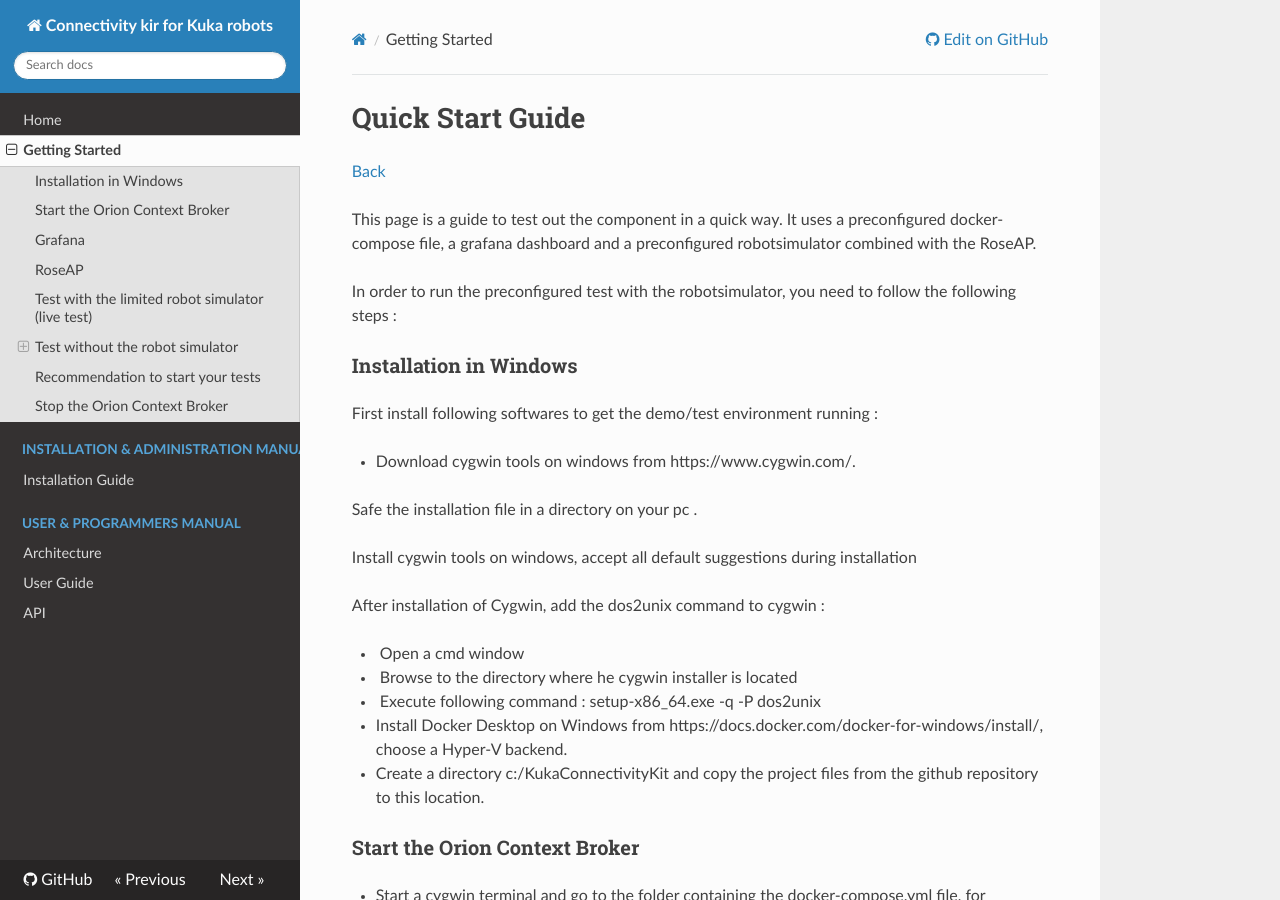
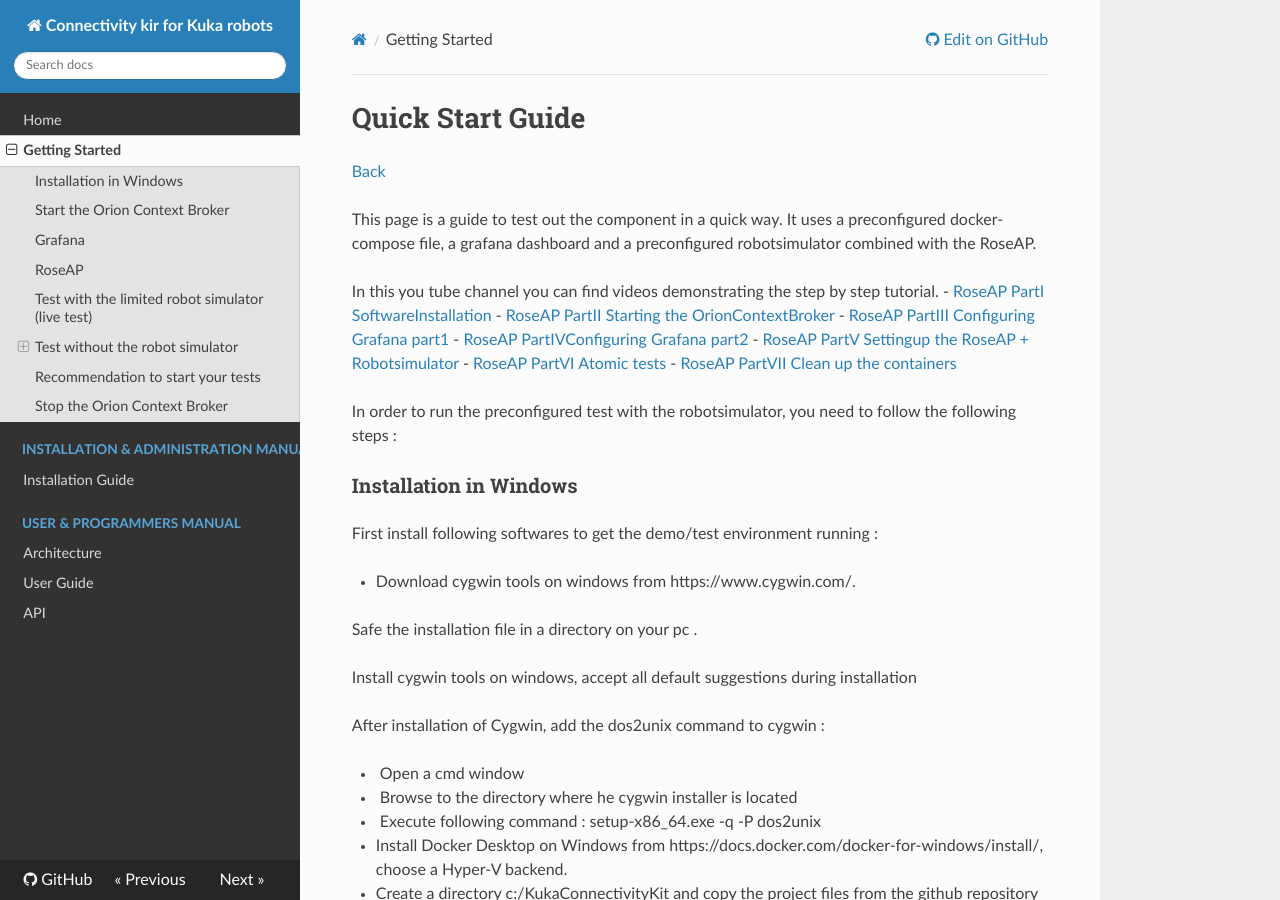
Before and after one commit to ramp-eu/JS2SF, an MkDocs documentation site: the page built from docs/getting-started.md, in a window 1280 px wide and 900 px high. Built offline with MkDocs 1.6.1, drawn with Linux system fonts in a browser that asks for light colours; nearby versions of some CDN libraries; old or Windows-style settings are respelled for this version of MkDocs.

Commit message:
Update getting-started.md
add reference to youtube

```diff
--- a/docs/getting-started.md
+++ b/docs/getting-started.md
@@ -3,6 +3,16 @@
 [Back](../ReadMe.md#gettingstarted)
 
 This page is a guide to test out the component in a quick way. It uses a preconfigured docker-compose file, a grafana dashboard and a preconfigured robotsimulator combined with the RoseAP.
+
+In this you tube channel you can find videos demonstrating the step by step tutorial.
+- [RoseAP PartI SoftwareInstallation](https://www.youtube.com/watch?v=npqQ6tkVAN0)
+- [RoseAP PartII Starting the OrionContextBroker](https://www.youtube.com/watch?v=CTJp41MulPg)
+- [RoseAP PartIII Configuring Grafana part1](https://www.youtube.com/watch?v=ISLZedSzbX0)
+- [RoseAP PartIVConfiguring Grafana part2](https://www.youtube.com/watch?v=vVRnSDgO8ZU)
+- [RoseAP PartV Settingup the RoseAP + Robotsimulator](https://www.youtube.com/watch?v=BpVdY4MrLMw)
+- [RoseAP PartVI Atomic tests](https://www.youtube.com/watch?v=Yc3v1ncs2xE)
+- [RoseAP PartVII Clean up the containers](https://www.youtube.com/watch?v=eZWRKvjKiwA)
+
 
 
 
```
